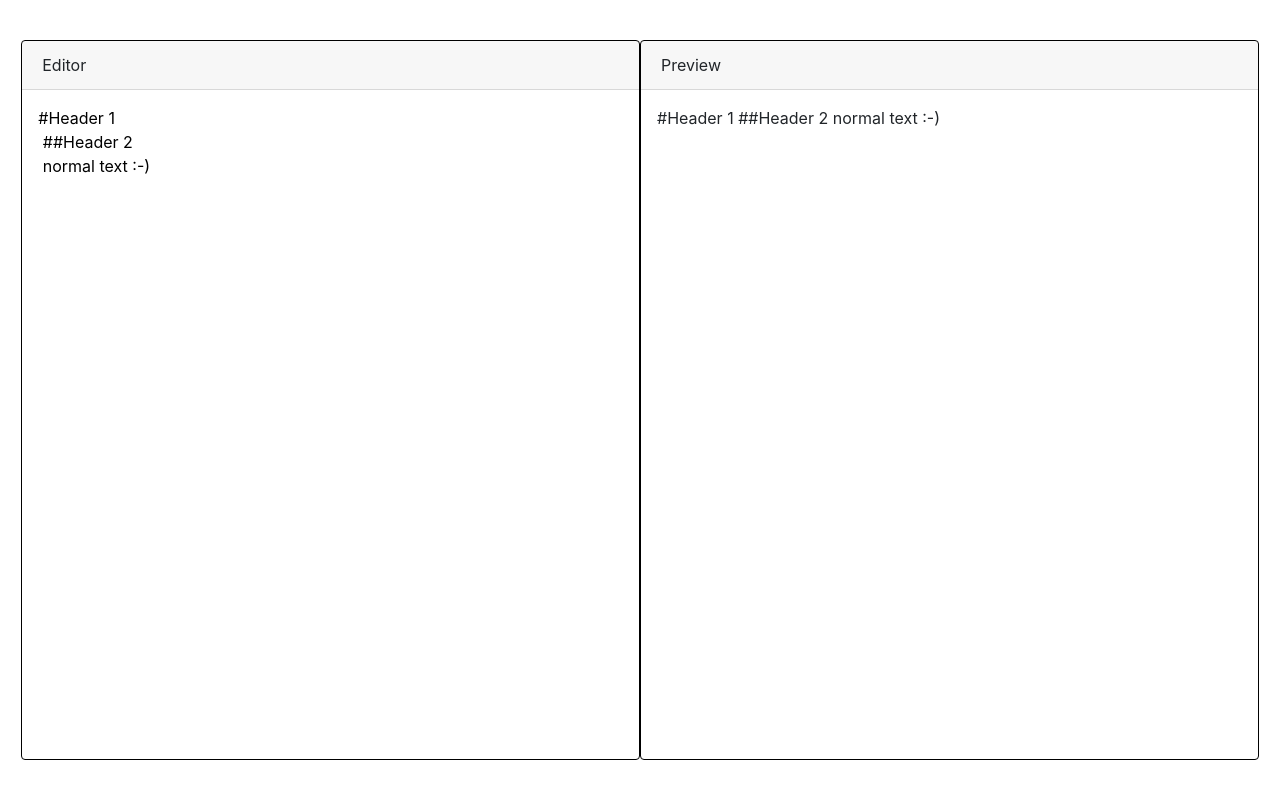
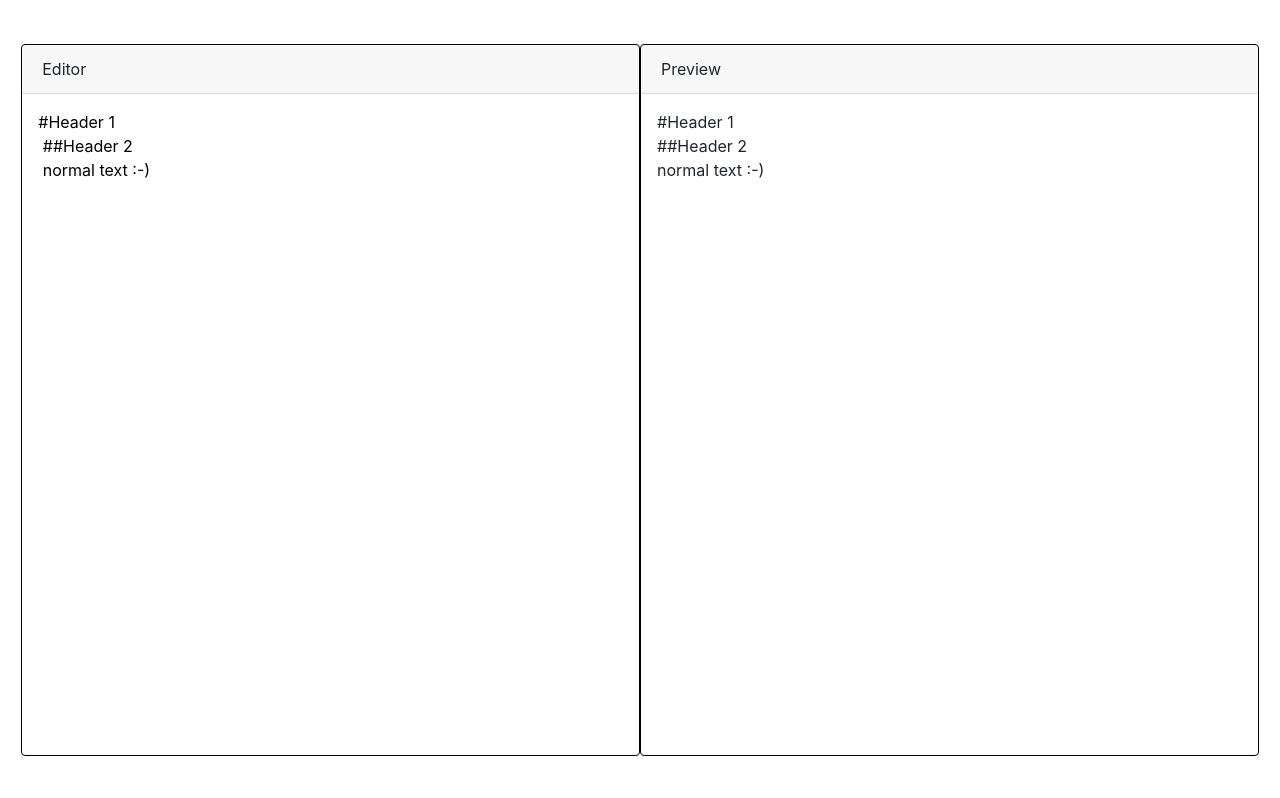
Before and after one commit to Sarah-A/training_front_end_projects, a React app in the folder markdown_previewer/: page / in a window 1280 px wide. Built offline with nearby package versions, Linux system fonts and the light colour scheme.

Commit message:
Added automatic scrollbars on both panels.

```diff
--- a/markdown_previewer/src/index.html
+++ b/markdown_previewer/src/index.html
@@ -13,7 +13,7 @@
 
         </header>
         <main>
-            <div class="container">
+            <div class="container py-1">
                 <div id="app" class="d-flex flex-row justify-content-center align-items-center">
 
                 </div>
--- a/markdown_previewer/src/js/components/PreviewPanel.jsx
+++ b/markdown_previewer/src/js/components/PreviewPanel.jsx
@@ -9,6 +9,12 @@ export class PreviewPanel extends React.Component {
         super(props);
 
         this.markdownConverter = require('marked');
+
+        this.markdownConverter.setOptions({
+            breaks: true,
+            gfm: true,
+            tables: true
+        });
 
         this.markdownInput = this.markdownInput.bind(this);
     }
--- a/markdown_previewer/src/styles/default.css
+++ b/markdown_previewer/src/styles/default.css
@@ -12,43 +12,38 @@ html, body{
     max-height: 100%;
     width: 100vw;
     max-width: 100%;
-    overflow: hidden;
+    /* overflow: none;     */
     margin: 0;
-    width: 100%;
 }
 
-#editor {
-    height: calc(100% - 6px);
-    width: 100%;
-    border: none;
-    overflow: hidden;
-    resize: none;
-}
 
 .panel {
     border: 1px solid black;
-    /* min-width: 150px;
-    min-height: 150px; */
-
-    /*
-    TODO: should be flexible according to panels setup on the screen */
-    /* max-height: 50vh;
-    max-width: 50vh;  */
+    /* overflow: hidden;  */
+    height: 100%;
+    width: 100%;
 }
 
 .panel-header {
     background-color: lightgray;
 }
 
+.card-body {
+    overflow: auto;
+}
+
 .panel-content {
-    height: 100%;
+    height: calc(100% - 6px);
     width: 100%;
-    overflow: auto;
+    border: none;
+    overflow: hide;
+    resize: none;
 }
 
 #panels-wrapper {
     max-height: 90%;
     max-width: 99%;
+    overflow: hidden;
 }
 
 /* #editor-panel {
```
Also changed, not shown: markdown_previewer/project_instructions.txt.
